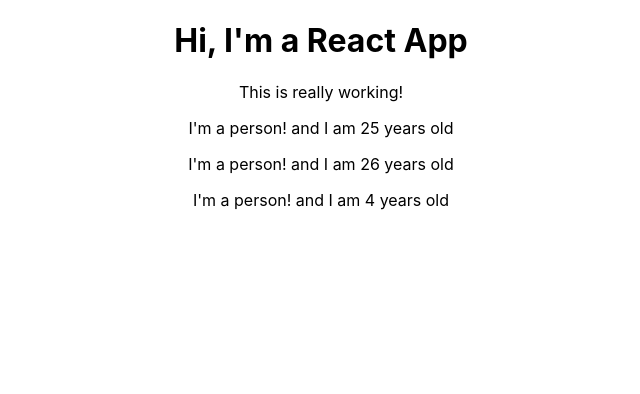
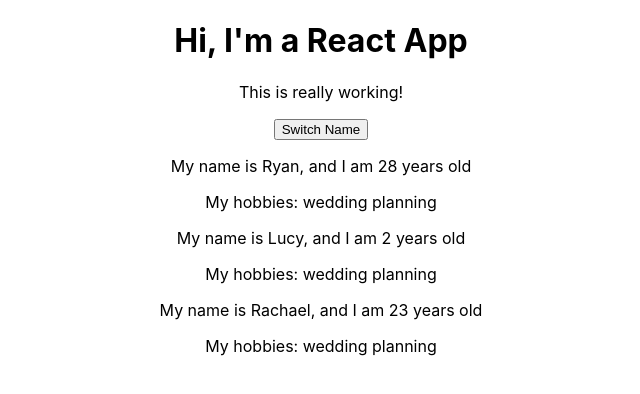
Before and after one commit to RyanNFreeman/my-first-app, a React (Create React App) app: page / in a window 1280 px wide. Shown: the top 394 px of the page, without its empty margins (319-959 px from the left). Built offline with nearby package versions, Linux system fonts and the light colour scheme.

Commit message:
additional commits

```diff
--- a/src/App.js
+++ b/src/App.js
@@ -3,14 +3,34 @@ import './App.css';
 import Person from './Person/Person'
 
 class App extends Component {
+  state = {
+    persons: [
+      { name: 'Ryan', age: 28},
+      { name: 'Lucy', age: 2},
+      { name: 'Rachael', age: 23}
+    ]
+  }
+
+  switchHandler = () => {
+    //Don't do this this.state.persons[0].name = 'Ryan the beautiful'
+    this.setState({
+      persons: [
+        { name: 'Ryan the beautiful', age: 28},
+        { name: 'Lucy the brave', age: 2},
+        { name: 'Rachael the pretty', age: 23}
+      ]
+    })
+  }
+
   render() {
     return (
       <div className="App">
         <h1>Hi, I'm a React App</h1>
         <p>This is really working!</p>
-        <Person />
-        <Person />
-        <Person />
+        <button onClick={this.switchHandler}>Switch Name</button>
+        <Person name={this.state.persons[0].name} age={this.state.persons[0].age}>My hobbies: wedding planning</Person>
+        <Person name={this.state.persons[1].name} age={this.state.persons[1].age}>My hobbies: wedding planning</Person>
+        <Person name={this.state.persons[2].name} age={this.state.persons[2].age}>My hobbies: wedding planning</Person>
       </div>
     );
     // return React.createElement('div', {className: 'App'}, React.createElement('h1', null, 'Hi, I\'m a React App!'))
--- a/src/Person/Person.js
+++ b/src/Person/Person.js
@@ -1,10 +1,12 @@
 import React from 'react'
 
-const Person = () => {
+const Person = (props) => {
     return (
-        <p>
-            I'm a person! and I am {Math.floor(Math.random() * 30)} years old
-        </p>
+        <div>
+            <p>My name is {props.name}, and I am {props.age} years old</p>
+            <p>{props.children}</p>
+        </div>
+
     )
 }
 
```
